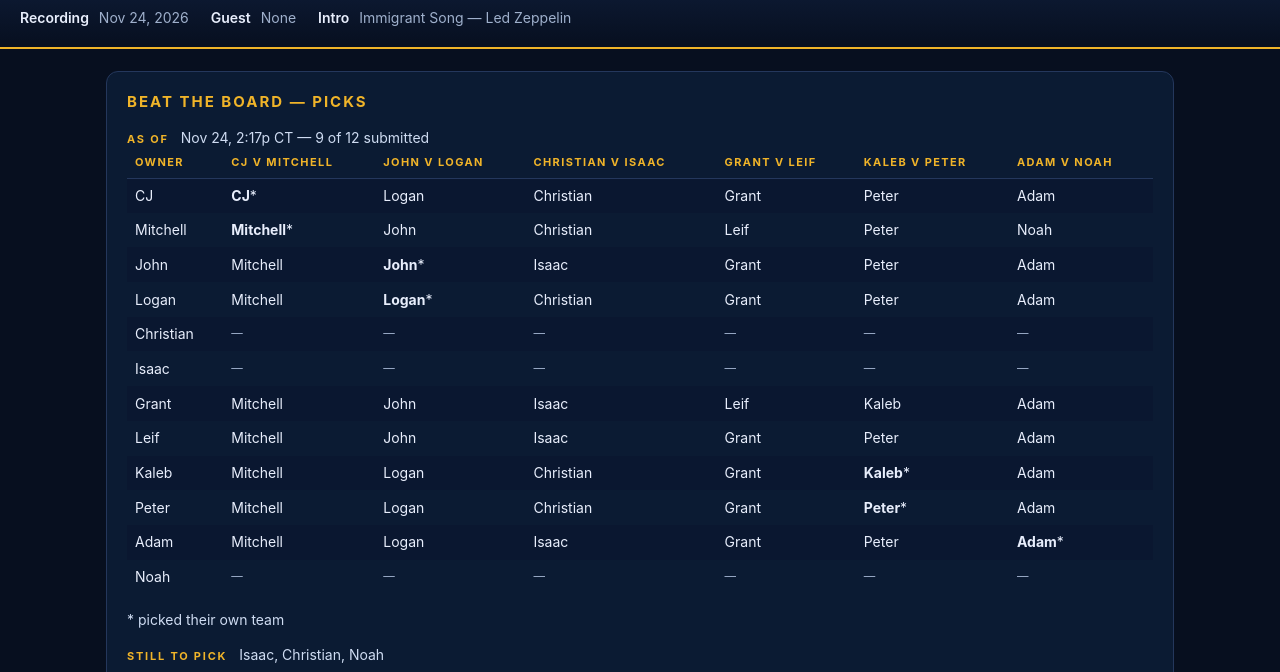
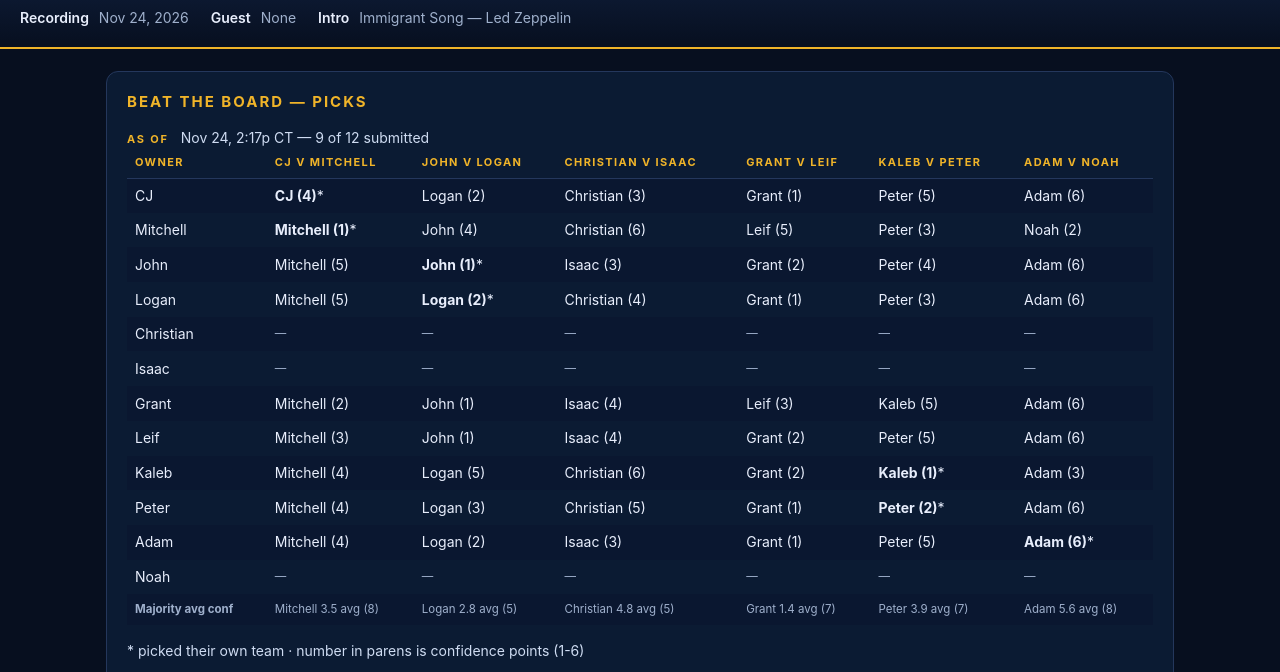
Before and after one commit to peterlundquist33-source/players-podcast-outlines, a plain HTML site: page week-12.html in a window 1280 px wide. Shown: the part 113-785 px from the top of the page. Drawn offline with Linux system fonts and the light colour scheme.

Commit message:
Beat the Board grid: add confidence points and majority-pick avg confidence

```diff
--- a/week-12.html
+++ b/week-12.html
@@ -34,36 +34,36 @@
 <th>Adam v Noah</th>
 </tr></thead><tbody>
 <tr><td>CJ</td>
-<td><b>CJ</b>*</td>
-<td>Logan</td>
-<td>Christian</td>
-<td>Grant</td>
-<td>Peter</td>
-<td>Adam</td>
+<td><b>CJ (4)</b>*</td>
+<td>Logan (2)</td>
+<td>Christian (3)</td>
+<td>Grant (1)</td>
+<td>Peter (5)</td>
+<td>Adam (6)</td>
 </tr>
 <tr><td>Mitchell</td>
-<td><b>Mitchell</b>*</td>
-<td>John</td>
-<td>Christian</td>
-<td>Leif</td>
-<td>Peter</td>
-<td>Noah</td>
+<td><b>Mitchell (1)</b>*</td>
+<td>John (4)</td>
+<td>Christian (6)</td>
+<td>Leif (5)</td>
+<td>Peter (3)</td>
+<td>Noah (2)</td>
 </tr>
 <tr><td>John</td>
-<td>Mitchell</td>
-<td><b>John</b>*</td>
-<td>Isaac</td>
-<td>Grant</td>
-<td>Peter</td>
-<td>Adam</td>
+<td>Mitchell (5)</td>
+<td><b>John (1)</b>*</td>
+<td>Isaac (3)</td>
+<td>Grant (2)</td>
+<td>Peter (4)</td>
+<td>Adam (6)</td>
 </tr>
 <tr><td>Logan</td>
-<td>Mitchell</td>
-<td><b>Logan</b>*</td>
-<td>Christian</td>
-<td>Grant</td>
-<td>Peter</td>
-<td>Adam</td>
+<td>Mitchell (5)</td>
+<td><b>Logan (2)</b>*</td>
+<td>Christian (4)</td>
+<td>Grant (1)</td>
+<td>Peter (3)</td>
+<td>Adam (6)</td>
 </tr>
 <tr><td>Christian</td>
 <td class="dim">—</td>
@@ -82,44 +82,44 @@
 <td class="dim">—</td>
 </tr>
 <tr><td>Grant</td>
-<td>Mitchell</td>
-<td>John</td>
-<td>Isaac</td>
-<td>Leif</td>
-<td>Kaleb</td>
-<td>Adam</td>
+<td>Mitchell (2)</td>
+<td>John (1)</td>
+<td>Isaac (4)</td>
+<td>Leif (3)</td>
+<td>Kaleb (5)</td>
+<td>Adam (6)</td>
 </tr>
 <tr><td>Leif</td>
-<td>Mitchell</td>
-<td>John</td>
-<td>Isaac</td>
-<td>Grant</td>
-<td>Peter</td>
-<td>Adam</td>
+<td>Mitchell (3)</td>
+<td>John (1)</td>
+<td>Isaac (4)</td>
+<td>Grant (2)</td>
+<td>Peter (5)</td>
+<td>Adam (6)</td>
 </tr>
 <tr><td>Kaleb</td>
-<td>Mitchell</td>
-<td>Logan</td>
-<td>Christian</td>
-<td>Grant</td>
-<td><b>Kaleb</b>*</td>
-<td>Adam</td>
+<td>Mitchell (4)</td>
+<td>Logan (5)</td>
+<td>Christian (6)</td>
+<td>Grant (2)</td>
+<td><b>Kaleb (1)</b>*</td>
+<td>Adam (3)</td>
 </tr>
 <tr><td>Peter</td>
-<td>Mitchell</td>
-<td>Logan</td>
-<td>Christian</td>
-<td>Grant</td>
-<td><b>Peter</b>*</td>
-<td>Adam</td>
+<td>Mitchell (4)</td>
+<td>Logan (3)</td>
+<td>Christian (5)</td>
+<td>Grant (1)</td>
+<td><b>Peter (2)</b>*</td>
+<td>Adam (6)</td>
 </tr>
 <tr><td>Adam</td>
-<td>Mitchell</td>
-<td>Logan</td>
-<td>Isaac</td>
-<td>Grant</td>
-<td>Peter</td>
-<td><b>Adam</b>*</td>
+<td>Mitchell (4)</td>
+<td>Logan (2)</td>
+<td>Isaac (3)</td>
+<td>Grant (1)</td>
+<td>Peter (5)</td>
+<td><b>Adam (6)</b>*</td>
 </tr>
 <tr><td>Noah</td>
 <td class="dim">—</td>
@@ -129,8 +129,16 @@
 <td class="dim">—</td>
 <td class="dim">—</td>
 </tr>
+<tr class="dim"><td><b>Majority avg conf</b></td>
+<td>Mitchell 3.5 avg (8)</td>
+<td>Logan 2.8 avg (5)</td>
+<td>Christian 4.8 avg (5)</td>
+<td>Grant 1.4 avg (7)</td>
+<td>Peter 3.9 avg (7)</td>
+<td>Adam 5.6 avg (8)</td>
+</tr>
 </tbody></table>
-<p class="h2h">* picked their own team</p>
+<p class="h2h">* picked their own team · number in parens is confidence points (1-6)</p>
 <p class="h2h"><b>Still to pick</b> Isaac, Christian, Noah</p>
 </section>
 <section id="agenda" class="card agenda"><h2>Agenda</h2><ol>
```
Also changed, not shown: 1 other file.
